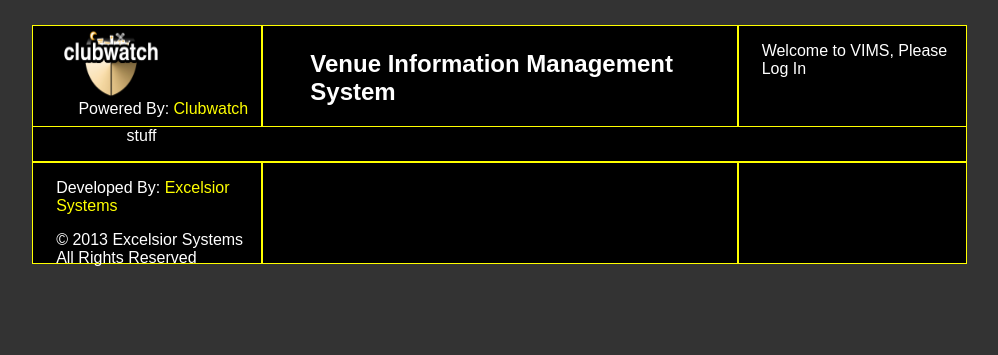
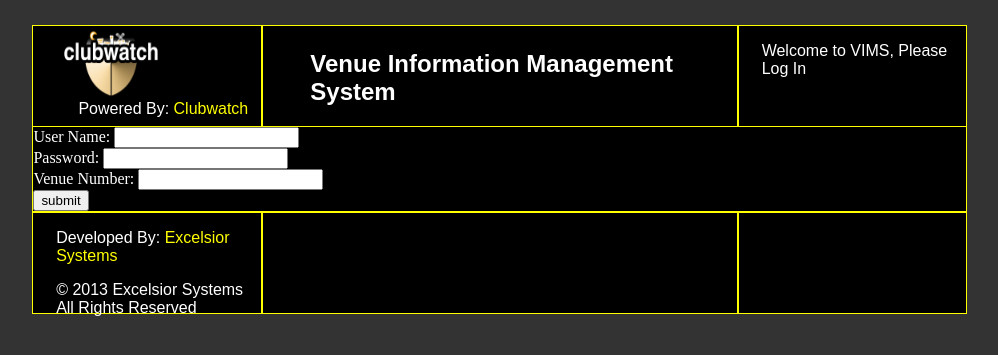
Before and after one commit to t-faoro/VIMS-1, a PHP site: page / in a window 1280 px wide. Shown: the top 355 px of the page, without its empty margins (102-1100 px from the left). Run offline with PHP 8.4, Linux system fonts and the light colour scheme.

Commit message:
started working on login page

```diff
--- /dev/null
+++ b/css/index.css
@@ -0,0 +1,6 @@
+form{
+	color: #fff;
+}
+#error{
+	color: red;
+}
--- a/index.php
+++ b/index.php
@@ -16,18 +16,65 @@
 //:: please contact Excelsior Systems with any questions and/or concerns.
 /******************************************************************************/
 
-
-
 session_start();
 include_once "php/config.php";
 
-//echo setSiteInfo(SITE_TITLE);
-createHead();
+$userName = "";
+$venueNumber = "";
+$password = "";
+$venueName = "";
+$error = "";
+
+if(isset($_POST['submit']))
+{
+	//Verfiy user has entered all nesisary information
+	//Verify a username was entered
+	if($_POST['username'] != "")
+	{
+		$userName = $_POST['username'];
+	}
+	else
+	{
+		$error = "You must enter a username.";
+	}
+	//Verify a password was entered
+	if($_POST['password'] != "")
+	{
+		$password = $_POST['password'];
+	}
+	else
+	{
+		$error = "You must enter a password.";
+	}
+	//verify a venue number was entered.
+	if($_POST['venue'] != "")
+	{
+		$venueNumber = $_POST['venue'];
+	}
+	else
+	{
+		$error = "You must enter a venue number.";
+	}
+}
+
+createHead("index.css");
 createHeader();
+
+//Display the form with previously entered information if necisary
 echo "<div id='content'>\n";
-echo "<p>stuff</p>\n";
+echo "<div id='error'>$error</div>\n";
+echo "<form method='post'>\n";
+echo "User Name: <input type='text' name='username' value='$userName'>\n";
+echo "<br />\n";
+echo "Password: <input type='password' name='password'>\n";
+echo "<br />\n";
+echo "Venue Number: <input type='number' name='venue' value='$venueNumber'>\n";
+echo "<br />\n";
+echo "<input type='submit' value='submit' name='submit'>";
+echo "</form>\n";
 echo"</div>\n";
+
+
 createFoot();
 
-// End of Site
 ?>
--- a/php/pageFunctions.php
+++ b/php/pageFunctions.php
@@ -11,16 +11,20 @@
 
 	/*
 		Purpose: To create a html <head>
-		Preconditions: None
+		Preconditions: $css is an additional css file.
 		Postconditions: Echos the opening <html> tag, and nesisary <head> contents.
 	*/
-	function createHead()
+	function createHead($css = null)
 	{
 		echo "<!DOCTYPE html>\n";
 		echo "<html>\n";
 		echo "<head>\n";
 		echo "<title>".SITE_TITLE."</title>\n";
 		echo CSS("style.css");
+		if($css != null)
+		{
+			echo CSS($css);
+		}
 		echo "<meta charst='UTF-8'>\n";
 		echo "</head>\n";
 	}
```
